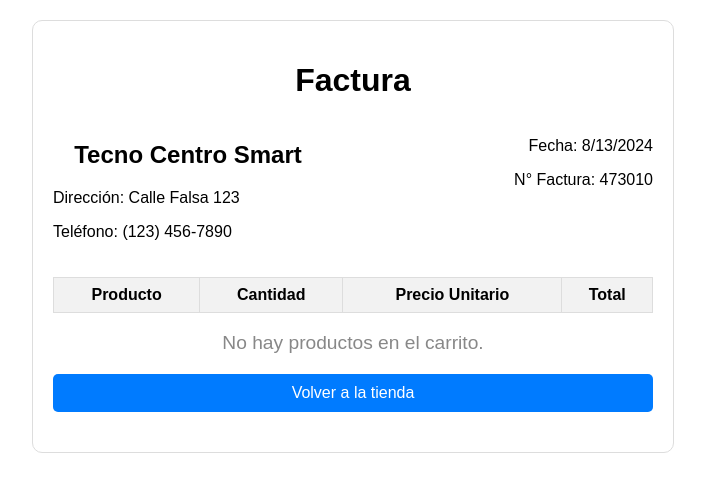
After one commit to ElizabethHidalgo/Tienda_Estetica_Smart, a Laravel app: page /factura in a window 1280 px wide. The commit adds this page. Shown: the top 492 px of the page, without its empty margins (287-992 px from the left). Run offline with Laravel 12, Linux system fonts and the light colour scheme; lists and menus that the app fills with data are empty; some libraries are stand-ins or nearby versions.

Commit message:
actualizacion

```diff
--- /dev/null
+++ b/resources/views/factura.blade.php
@@ -0,0 +1,145 @@
+<!DOCTYPE html>
+<html lang="es">
+<head>
+    <meta charset="UTF-8">
+    <meta name="viewport" content="width=device-width, initial-scale=1.0">
+    <title>Factura</title>
+    <style>
+        body {
+            font-family: Arial, sans-serif;
+            margin: 20px;
+        }
+
+        .invoice-container {
+            border: 1px solid #ddd;
+            padding: 20px;
+            border-radius: 10px;
+            max-width: 600px;
+            margin: auto;
+        }
+
+        h1, h2 {
+            text-align: center;
+        }
+
+        .invoice-header {
+            display: flex;
+            justify-content: space-between;
+            margin-bottom: 20px;
+        }
+
+        .invoice-header div {
+            width: 45%;
+        }
+
+        .invoice-items {
+            width: 100%;
+            border-collapse: collapse;
+        }
+
+        .invoice-items th, .invoice-items td {
+            border: 1px solid #ddd;
+            padding: 8px;
+        }
+
+        .invoice-items th {
+            background-color: #f2f2f2;
+        }
+
+        .total {
+            font-weight: bold;
+            text-align: right;
+            padding: 10px 0;
+        }
+
+        .empty-message {
+            text-align: center;
+            color: #888;
+            font-size: 1.2em;
+        }
+
+        .back-button {
+            display: block;
+            margin: 20px auto;
+            padding: 10px 20px;
+            text-align: center;
+            background-color: #007bff;
+            color: white;
+            text-decoration: none;
+            border-radius: 5px;
+        }
+    </style>
+</head>
+<body>
+    <div class="invoice-container">
+        <h1>Factura</h1>
+        <div class="invoice-header">
+            <div>
+                <h2>Tecno Centro Smart</h2>
+                <p>Dirección: Calle Falsa 123</p>
+                <p>Teléfono: (123) 456-7890</p>
+            </div>
+            <div style="text-align: right;">
+                <p>Fecha: <span id="invoice-date"></span></p>
+                <p>N° Factura: <span id="invoice-number"></span></p>
+            </div>
+        </div>
+        <table class="invoice-items">
+            <thead>
+                <tr>
+                    <th>Producto</th>
+                    <th>Cantidad</th>
+                    <th>Precio Unitario</th>
+                    <th>Total</th>
+                </tr>
+            </thead>
+            <tbody id="invoice-body">
+                <!-- Items de la factura -->
+            </tbody>
+        </table>
+        <p class="total" id="invoice-total"></p>
+        <p class="empty-message" id="empty-message" style="display: none;">No hay productos en el carrito.</p>
+        <a href="javascript:window.history.back();" class="back-button">Volver a la tienda</a>
+    </div>
+
+    <script>
+        function cargarFactura() {
+            const carrito = JSON.parse(localStorage.getItem('carrito')) || [];
+            const invoiceBody = document.getElementById('invoice-body');
+            const invoiceTotal = document.getElementById('invoice-total');
+            const emptyMessage = document.getElementById('empty-message');
+            let total = 0;
+
+            if (carrito.length === 0) {
+                emptyMessage.style.display = 'block';
+                invoiceTotal.style.display = 'none';
+            } else {
+                emptyMessage.style.display = 'none';
+                invoiceTotal.style.display = 'block';
+
+                carrito.forEach(item => {
+                    const itemTotal = item.precio * item.cantidad;
+                    total += itemTotal;
+
+                    const row = document.createElement('tr');
+                    row.innerHTML = `
+                        <td>${item.nombre}</td>
+                        <td>${item.cantidad}</td>
+                        <td>$${item.precio.toFixed(2)}</td>
+                        <td>$${itemTotal.toFixed(2)}</td>
+                    `;
+                    invoiceBody.appendChild(row);
+                });
+
+                invoiceTotal.textContent = `Total: $${total.toFixed(2)}`;
+            }
+
+            // Información de la factura
+            document.getElementById('invoice-date').textContent = new Date().toLocaleDateString();
+            document.getElementById('invoice-number').textContent = Math.floor(Math.random() * 1000000);
+        }
+
+        window.onload = cargarFactura;
+    </script>
+</body>
+</html>
--- a/routes/web.php
+++ b/routes/web.php
@@ -29,3 +29,7 @@ Route::get('/login', function () {
 })->name('login');
 
 Route::get('/productos', [ProductoController::class, 'index'])->name('productos.index');
+
+Route::get('/factura', function () {
+    return view('factura'); // o la lógica que necesites para generar la vista
+})->name('factura');
```
Also changed, not shown: resources/views/carrito.blade.php (+15 -1 lines).
